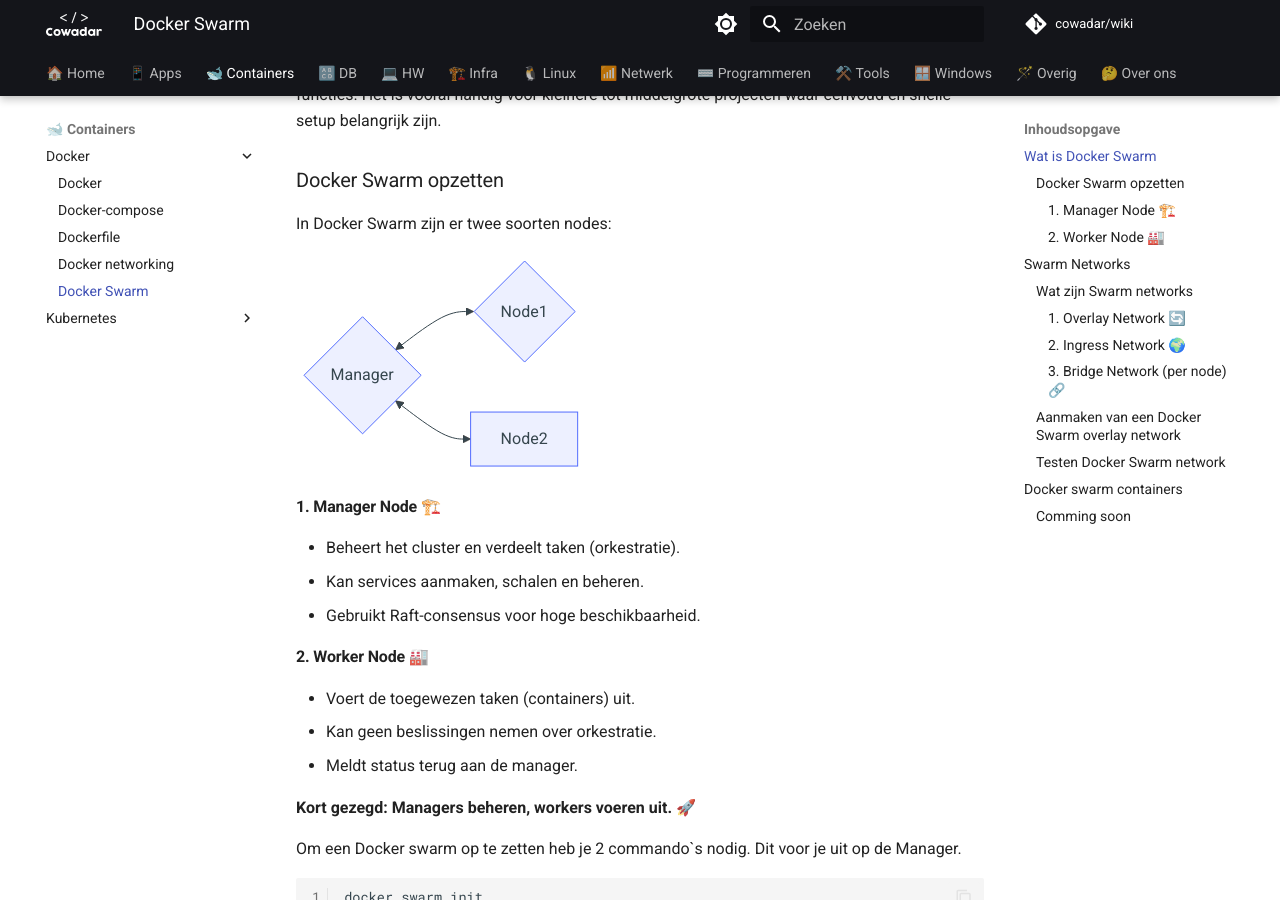
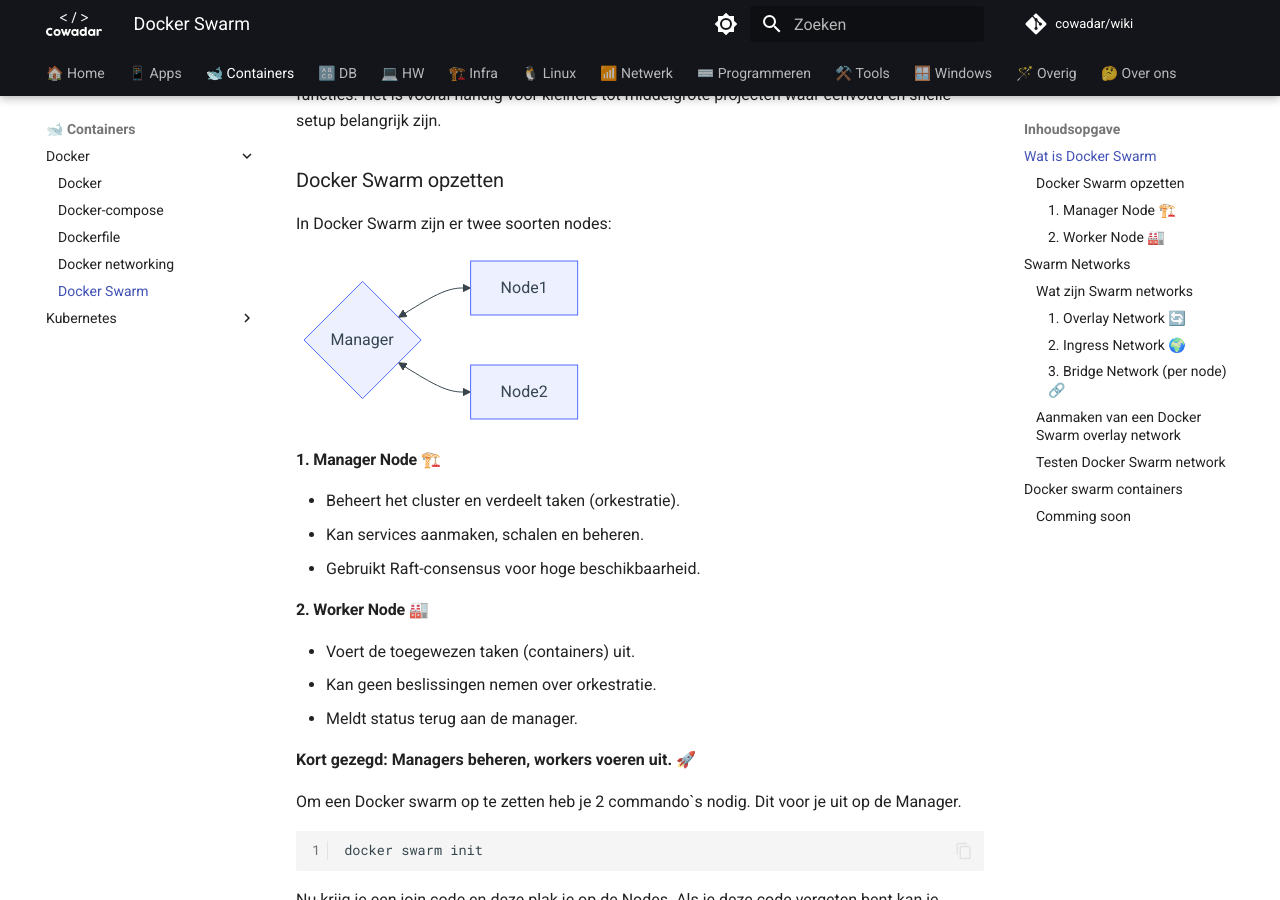
Before and after one commit to cowadar/wiki, an MkDocs documentation site: the page built from docs/container/docker/swarm.md, in a window 1280 px wide and 900 px high, scrolled down 499 px. Built offline with MkDocs 1.6.1 and Material for MkDocs 9.7.7, drawn with Linux system fonts in a browser that asks for light colours; comment, search, counter and statistics services are not loaded.

````diff
--- a/docs/container/docker/swarm.md
+++ b/docs/container/docker/swarm.md
@@ -16,7 +16,7 @@ In Docker Swarm zijn er twee soorten nodes:
 
 ``` mermaid
 graph LR
-  A{Manager} <--> B{Node1};
+  A{Manager} <--> B[Node1];
   A{Manager} <--> C[Node2];
 ```
 #### 1. Manager Node 🏗️
````
